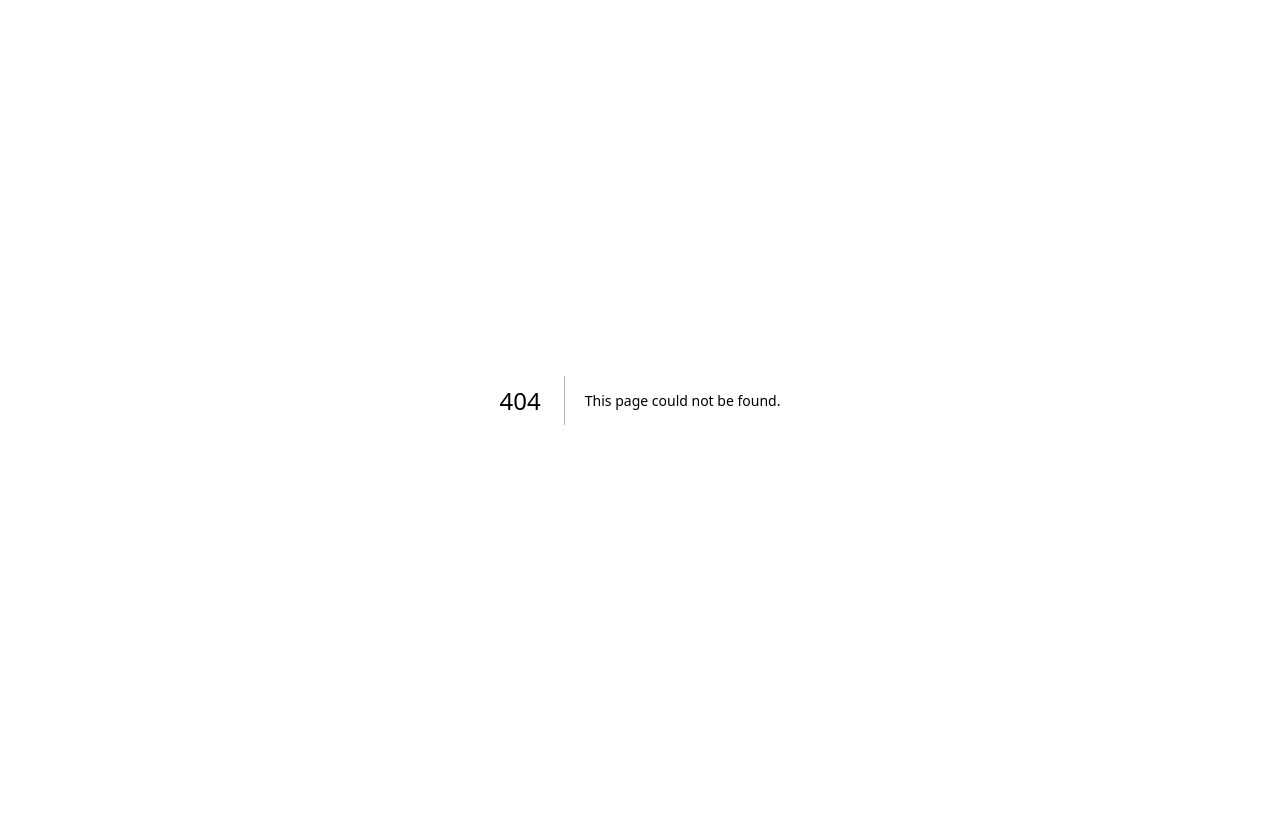
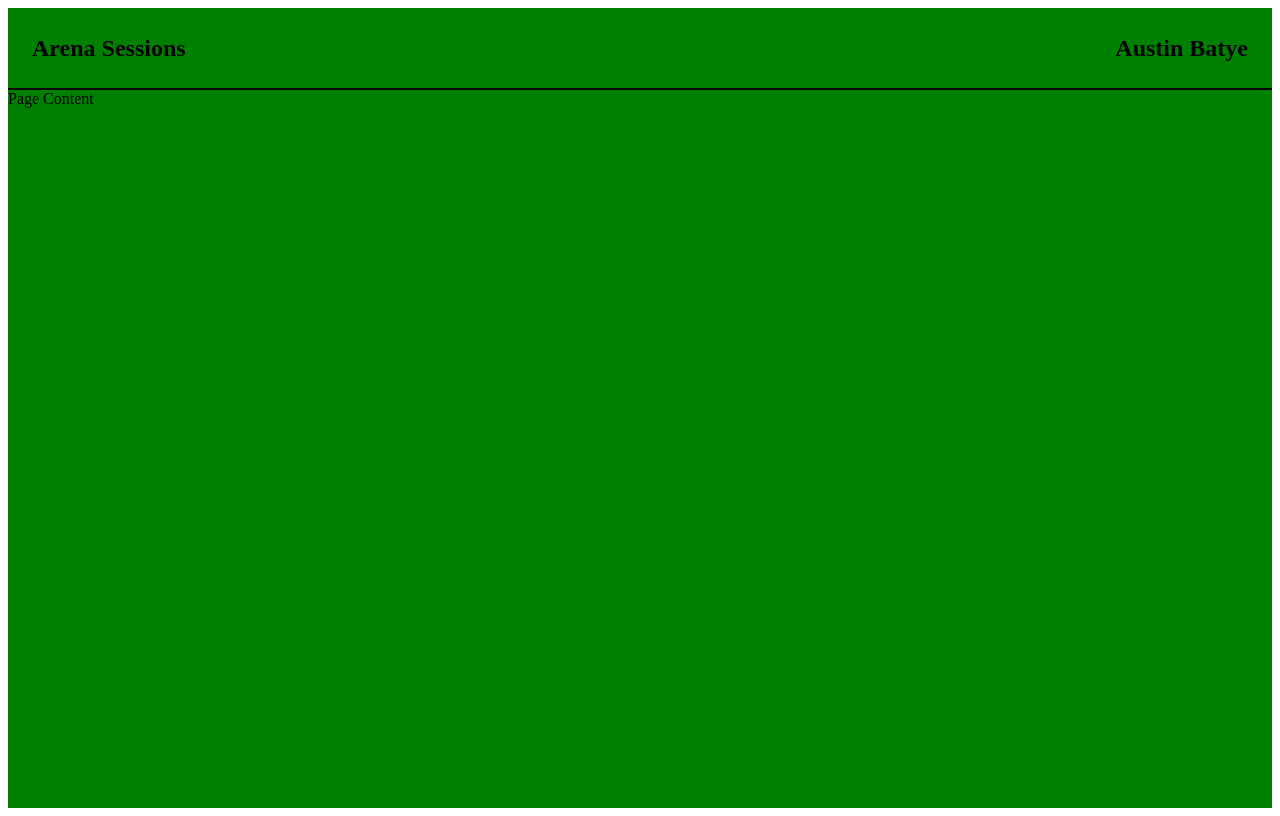
Before and after one commit to austinbatye/ArenaSessions, a Next.js app in the folder arena-sessions/: page /page-layout/Home in a window 1280 px wide. Before the commit this address had no page. Built offline with nearby package versions, Linux system fonts and the light colour scheme.

Commit message:
Home page and layout added

```diff
--- a/arena-sessions/src/app/globals.css
+++ b/arena-sessions/src/app/globals.css
@@ -15,13 +15,3 @@
     --background-end-rgb: 0, 0, 0;
   }
 }
-
-body {
-  color: rgb(var(--foreground-rgb));
-  background: linear-gradient(
-      to bottom,
-      transparent,
-      rgb(var(--background-end-rgb))
-    )
-    rgb(var(--background-start-rgb));
-}
--- a/arena-sessions/src/app/page.tsx
+++ b/arena-sessions/src/app/page.tsx
@@ -1,3 +1,5 @@
+import HomePage from '@/pages/page-layout/Home';
+
 export default function Home() {
-  return <div>New page</div>;
+  return <HomePage />;
 }
--- /dev/null
+++ b/arena-sessions/src/pages/page-layout/Home.module.css
@@ -0,0 +1,5 @@
+.body {
+    height: 100vh;
+    width: 100%;
+    background-color: green;
+}
--- /dev/null
+++ b/arena-sessions/src/pages/page-layout/Home.tsx
@@ -0,0 +1,16 @@
+import { FunctionComponent } from 'react';
+
+import PageHeader from './PageHeader';
+import PageContent from './PageContent';
+import styles from './Home.module.css';
+
+const HomePage: FunctionComponent = () => {
+  return (
+    <div className={styles.body}>
+      <PageHeader />
+      <PageContent />
+    </div>
+  );
+};
+
+export default HomePage;
--- /dev/null
+++ b/arena-sessions/src/pages/page-layout/PageContent.tsx
@@ -0,0 +1,7 @@
+import { FunctionComponent } from 'react';
+
+const PageContent: FunctionComponent = () => {
+  return <div>Page Content</div>;
+};
+
+export default PageContent;
--- /dev/null
+++ b/arena-sessions/src/pages/page-layout/PageHeader.module.css
@@ -0,0 +1,13 @@
+.body {
+    height: 10vh;
+    border-bottom: 2px solid black;
+    display: flex;
+    justify-content: space-between;
+    align-items: center;
+    padding: 0px 24px;
+}
+
+.header {
+    font-weight: 600;
+    font-size: 24px;
+}
--- /dev/null
+++ b/arena-sessions/src/pages/page-layout/PageHeader.tsx
@@ -0,0 +1,14 @@
+import { FunctionComponent } from 'react';
+
+import styles from './PageHeader.module.css';
+
+const PageHeader: FunctionComponent = () => {
+  return (
+    <div className={styles.body}>
+      <div className={styles.header}>Arena Sessions</div>
+      <div className={styles.header}>Austin Batye</div>
+    </div>
+  );
+};
+
+export default PageHeader;
--- /dev/null
+++ b/arena-sessions/src/pages/page-layout/index.ts
@@ -0,0 +1 @@
+export * from './Home';
```
